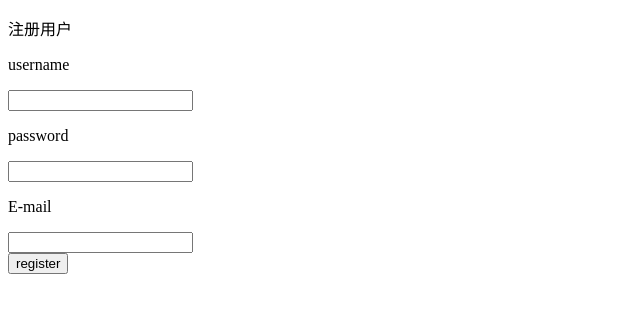
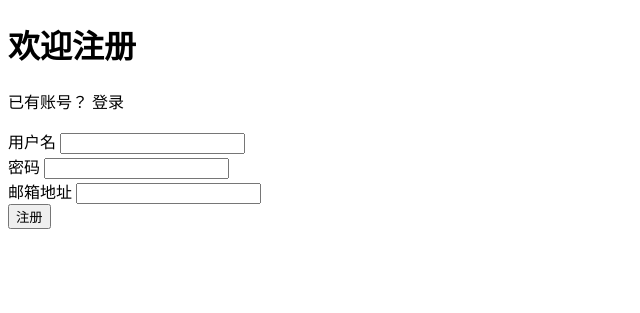
Before and after one commit to xie30/hen-yi-ban, a Django app: page /register/ in a window 1280 px wide. Shown: the top 313 px of the page, without its empty margins (0-640 px from the left). Run offline with Django 3.2, Linux system fonts and the light colour scheme.

Commit message:
reginster.css

```diff
--- a/APITestPlat/static/css/base.css
+++ b/APITestPlat/static/css/base.css
@@ -5,8 +5,8 @@
        url('../font/font_login/iconfont.ttf?t=1631606409225') format('truetype');
 }
 
-.iconfont {
-  font-family: "iconfont" !important;
+.iconfont,.show-pass,.hide-pass{
+  font-family: "iconfont" !important;"show-pass" !important;"hide-pass" !important;
   font-size: 18px;
   font-style: normal;
   -webkit-font-smoothing: antialiased;
--- a/APITestPlat/templates/register.html
+++ b/APITestPlat/templates/register.html
@@ -3,19 +3,37 @@
 <head>
     <meta charset="UTF-8">
     <title>注册</title>
-    <P>注册用户</P>
 </head>
 <body>
 <form action="/register/" method="post">
     {% csrf_token %} <!--不加上这个的话会被后台自动拦截-->
-    <p>username</p>
-{#    {% username %}#}
-    <input type="text" id="user" name="username"> <!--没有name的属性的话，后台没有对于字段 -->
-    <p>password</p>
-    <input type="text" id="pass" name="password"><br>
-    <p>E-mail</p>
-    <input type="text" id="email" name="email"><br>
-    <input type="submit" value="register">
+    <div class="user-register">
+        <div class="user-info">
+            <div class="welcome-reg">
+                <h1>欢迎注册</h1>
+                <p>
+                    已有账号？
+                    <span class="login-but">登录</span>
+                </p>
+            </div>
+            <div class="username">
+                <span>用户名</span>
+                <input type="text" id="user" name="username"> <!--没有name的属性的话，后台没有对于字段 -->
+            </div>
+            <div class="user-pass">
+                <span>密码</span>
+                <input type="text" id="pass" name="password"><br>
+            </div>
+            <div class="user-email">
+                <span>邮箱地址</span>
+                <input type="text" id="email" name="email"><br>
+            </div>
+        </div>
+         <div class="reg-but">
+             <input type="submit" value="注册">
+         </div>
+    </div>
+
 </form>
 </body>
 </html>
```
Also changed, not shown: APITestPlat/static/css/login.css (+3 -4 lines), APITestPlat/static/css/register.css (added, +8 -0 lines), APITestPlat/templates/login.html (+23 -10 lines).
